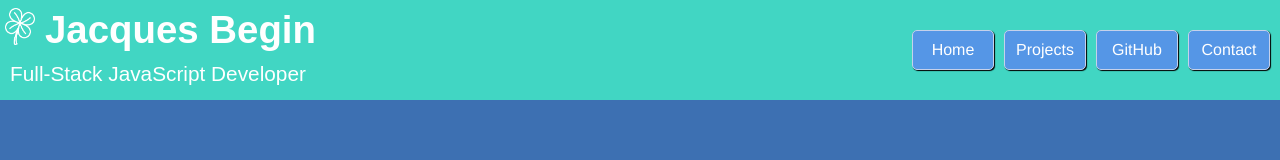
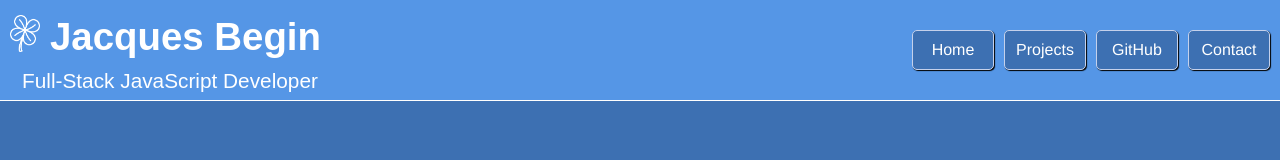
Before and after one commit to JacquesBegin/portfolioWebsite, a plain HTML site: page public/index.html in a window 1280 px wide. Drawn offline with Linux system fonts and the light colour scheme.

Commit message:
Updates header and navbar styling toe accommodate responsive design for screen sizes above 700px.

```diff
--- a/public/sass/modules/__navbar.scss
+++ b/public/sass/modules/__navbar.scss
@@ -4,24 +4,25 @@
   width: 100%;
   height: 100px;
   overflow: hidden;
-  background-color: $seaGreen;
+  background-color: $mediumBlue;
+  border-bottom: 1px $white solid;
 }
 
 .navbar__link {
   display: block;
   float: right;
-  background-color: $mediumBlue;
+  background-color: $darkBlue;
   color: $white;
   text-align: center;
   font-family: $linkFont;
 }
 
 .navbar__link:hover {
-  background-color: $darkBlue;
+  background-color: $mediumBlue;
 }
 
 
-@media only screen and (min-width: 461px) {
+@media only screen and (min-width: 701px) {
 
   .navbar {
     float: right;
@@ -36,12 +37,12 @@
     float: left;
     height: auto;
     width: 30px;
-    padding: 8px 5px 0 5px;
+    margin: 15px 5px 0 10px;
   }
 
   .navbar__nameContent__name {
     float: left;
-    margin: 8px 0 0 5px;
+    margin: 15px 0 0 5px;
     color: $white;
     font-size: 2.4rem;
   }
@@ -51,7 +52,7 @@
     position: relative;
     top: 10px;
     right: 0;
-    margin-left: 10px;
+    margin-left: 22px;
     color: $white;
     font-size: 1.3rem;
     font-weight: normal;
@@ -70,7 +71,7 @@
 }
 
 
-@media only screen and (max-width: 460px) {
+@media only screen and (max-width: 700px) {
 
   .navbar {
     display: flex;
```
Also changed, not shown: public/temp/css/styles.css, 1 other file.
